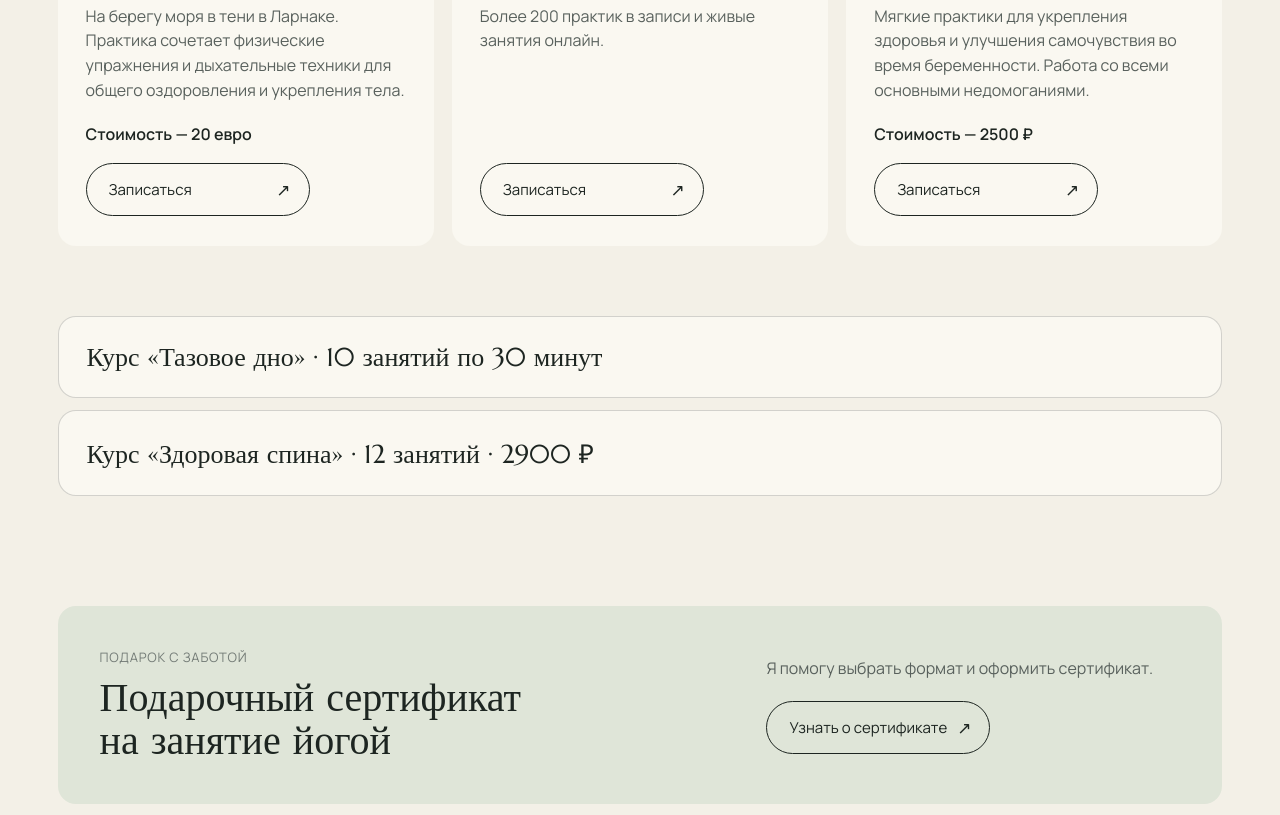
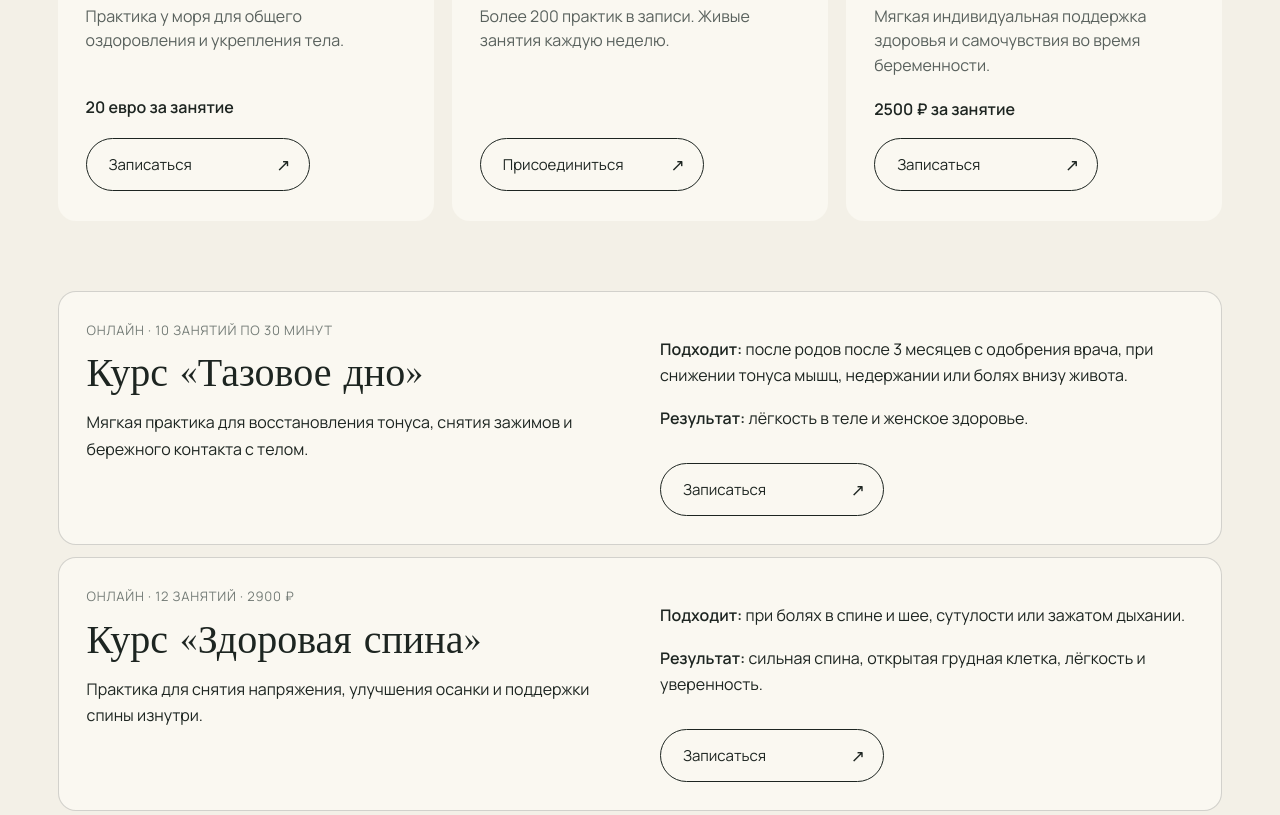
Before and after one commit to lavitaebellaalina-create/Yoga23112026, a website: page practices.html in a window 1280 px wide. Shown: the part 778-1593 px from the top of the page. Drawn offline with Linux system fonts and the light colour scheme.

Commit message:
Redesign practice offerings
Co-authored-by: Copilot <223556219+Copilot@users.noreply.github.com>

```diff
--- a/practices.html
+++ b/practices.html
@@ -33,9 +33,9 @@
         <div>
           <p class="service-meta">Ларнака · Кипр · 1 час</p>
           <h2>Йога в Ларнаке</h2>
-          <p>На берегу моря в тени в Ларнаке. Практика сочетает физические упражнения и дыхательные техники для общего оздоровления и укрепления тела.</p>
-          <strong>Стоимость — 20 евро</strong>
-          <a class="button" href="contact.html">Записаться <span>↗</span></a>
+          <p>Практика у моря для общего оздоровления и укрепления тела.</p>
+          <strong>20 евро за занятие</strong>
+          <a class="button" href="contact.html?subject=yoga-larnaca">Записаться <span>↗</span></a>
         </div>
       </article>
       <article class="source-service">
@@ -43,8 +43,8 @@
         <div>
           <p class="service-meta">Онлайн · записи и живые занятия</p>
           <h2>Онлайн клуб йоги</h2>
-          <p>Более 200 практик в записи и живые занятия онлайн.</p>
-          <a class="button" href="contact.html">Записаться <span>↗</span></a>
+          <p>Более 200 практик в записи. Живые занятия каждую неделю.</p>
+          <a class="button" href="contact.html?subject=online-club">Присоединиться <span>↗</span></a>
         </div>
       </article>
       <article class="source-service">
@@ -52,49 +52,41 @@
         <div>
           <p class="service-meta">Индивидуально · 1 час</p>
           <h2>Йога для беременных</h2>
-          <p>Мягкие практики для укрепления здоровья и улучшения самочувствия во время беременности. Работа со всеми основными недомоганиями.</p>
-          <strong>Стоимость — 2500 ₽</strong>
-          <a class="button" href="contact.html">Записаться <span>↗</span></a>
+          <p>Мягкая индивидуальная поддержка здоровья и самочувствия во время беременности.</p>
+          <strong>2500 ₽ за занятие</strong>
+          <a class="button" href="contact.html?subject=pregnancy">Записаться <span>↗</span></a>
         </div>
       </article>
     </section>
     <section class="course-details">
-      <details class="course-detail">
-        <summary>Курс «Тазовое дно» · 10 занятий по 30 минут</summary>
+      <article class="course-detail open-course">
         <div class="course-detail-grid">
           <div>
-            <p>Курс «Тазовое дно» — мягкое, глубокое путешествие к себе через осознанное движение, дыхание и внимание к телу.</p>
-            <p>Мы бережно активируем мышцы тазового дна, улучшаем кровообращение, осанку, чувствительность и контакт с телом.</p>
-            <h3>Подходит</h3>
-            <ul><li>после родов — через 3 месяца и более, при одобрении врача</li><li>при снижении тонуса мышц, недержании или болях внизу живота</li><li>для профилактики</li></ul>
+            <p class="course-kicker">Онлайн · 10 занятий по 30 минут</p>
+            <h2>Курс «Тазовое дно»</h2>
+            <p>Мягкая практика для восстановления тонуса, снятия зажимов и бережного контакта с телом.</p>
           </div>
           <div>
-            <h3>Вы научитесь</h3>
-            <ul><li>чувствовать и управлять тазовым дном</li><li>снимать зажимы в области таза и поясницы</li><li>возвращать энергию, лёгкость и сексуальность</li></ul>
-            <p><strong>Формат:</strong> онлайн, 10 коротких практик по 30 минут</p>
-            <p><strong>Результат:</strong> лёгкость в теле, женское здоровье</p>
-            <a class="button" href="contact.html">Записаться <span>↗</span></a>
+            <p><strong>Подходит:</strong> после родов после 3 месяцев с одобрения врача, при снижении тонуса мышц, недержании или болях внизу живота.</p>
+            <p><strong>Результат:</strong> лёгкость в теле и женское здоровье.</p>
+            <a class="button" href="contact.html?subject=pelvic-floor">Записаться <span>↗</span></a>
           </div>
         </div>
-      </details>
-      <details class="course-detail">
-        <summary>Курс «Здоровая спина» · 12 занятий · 2900 ₽</summary>
+      </article>
+      <article class="course-detail open-course">
         <div class="course-detail-grid">
           <div>
-            <p>Курс поможет избавиться от напряжения, укрепить мышцы спины и живота, улучшить осанку и вернуть телу ощущение поддержки изнутри.</p>
-            <p>Мягкие, продуманные практики подойдут тем, у кого часто болит спина от сидячей работы, стресса или усталости.</p>
-            <h3>Подходит</h3>
-            <ul><li>при болях в спине и шее</li><li>при сутулости и зажатом дыхании</li></ul>
+            <p class="course-kicker">Онлайн · 12 занятий · 2900 ₽</p>
+            <h2>Курс «Здоровая спина»</h2>
+            <p>Практика для снятия напряжения, улучшения осанки и поддержки спины изнутри.</p>
           </div>
           <div>
-            <h3>Вы научитесь</h3>
-            <ul><li>правильно выстраивать осанку</li><li>укреплять глубокие мышцы спины и кора</li><li>снимать напряжение через дыхание и движение</li></ul>
-            <p><strong>Формат:</strong> онлайн, 12 коротких практик по 30 минут</p>
-            <p><strong>Результат:</strong> сильная спина, открытая грудная клетка, лёгкость и уверенность в теле</p>
-            <a class="button" href="contact.html">Записаться <span>↗</span></a>
+            <p><strong>Подходит:</strong> при болях в спине и шее, сутулости или зажатом дыхании.</p>
+            <p><strong>Результат:</strong> сильная спина, открытая грудная клетка, лёгкость и уверенность.</p>
+            <a class="button" href="contact.html?subject=healthy-back">Записаться <span>↗</span></a>
           </div>
         </div>
-      </details>
+      </article>
     </section>
     <section class="gift-certificate">
       <div>
--- a/script.js
+++ b/script.js
@@ -62,9 +62,24 @@ if (leadForm) {
 
   if (subjectPicker && subjectMenu) {
     const subjectParam = new URLSearchParams(window.location.search).get("subject");
-    if (subjectParam === "certificate") {
-      subjectValue.textContent = "Сертификат";
-      subjectInput.value = "Сертификат";
+    const subjectMap = isEnglish ? {
+      "certificate": ["Gift certificate", "Gift certificate"],
+      "yoga-larnaca": ["Yoga in Larnaca", "Practice — Yoga in Larnaca"],
+      "online-club": ["Online yoga club", "Online yoga club"],
+      "pregnancy": ["Prenatal yoga", "Practice — Prenatal yoga"],
+      "pelvic-floor": ["Pelvic floor course", "Practice — Pelvic floor"],
+      "healthy-back": ["Healthy back course", "Practice — Healthy back"]
+    } : {
+      "certificate": ["Сертификат", "Сертификат"],
+      "yoga-larnaca": ["Йога в Ларнаке", "Практика — Йога в Ларнаке"],
+      "online-club": ["Онлайн клуб йоги", "Онлайн клуб йоги"],
+      "pregnancy": ["Йога для беременных", "Практика — Йога для беременных"],
+      "pelvic-floor": ["Курс «Тазовое дно»", "Практика — Тазовое дно"],
+      "healthy-back": ["Курс «Здоровая спина»", "Практика — Здоровая спина"]
+    };
+    if (subjectParam && subjectMap[subjectParam]) {
+      subjectValue.textContent = subjectMap[subjectParam][0];
+      subjectInput.value = subjectMap[subjectParam][1];
       updateSubmitState();
     }
     subjectPicker.addEventListener("click", () => {
--- a/styles.css
+++ b/styles.css
@@ -467,11 +467,26 @@ footer > div > a { border-bottom: 1px solid var(--ink); padding-bottom: 5px; }
 .source-service img { height: 300px; object-fit: cover; }
 .source-service > div { display: flex; flex-direction: column; align-items: flex-start; padding: 24px 28px 30px; }
 .source-service h2 { font-family: "Marcellus", serif; font-size: var(--card-title); font-weight: 400; margin: 8px 0 12px; }
-.source-service p:not(.service-meta) { line-height: 1.55; color: #59615d; }
+.source-service p:not(.service-meta) { min-height: 72px; line-height: 1.55; color: #59615d; }
 .source-service strong { margin: 4px 0 18px; }
 .source-service .button { margin-top: auto; }
 .course-details { display: grid; gap: 12px; margin: 0 4.5vw 110px; }
 .course-detail { border: 1px solid var(--line); border-radius: 18px; background: #faf8f1; overflow: hidden; }
+.open-course { padding: 0; }
+.course-kicker {
+  margin: 0 0 10px;
+  color: #747c77;
+  font-size: var(--small);
+  text-transform: uppercase;
+  letter-spacing: .06em;
+}
+.course-detail-grid h2 {
+  margin: 0 0 12px;
+  font-family: "Marcellus", serif;
+  font-size: var(--h2);
+  font-weight: 400;
+  line-height: 1.05;
+}
 .course-detail summary { cursor: pointer; list-style: none; padding: 24px 28px; font-family: "Marcellus", serif; font-size: 26px; }
 .course-detail summary::-webkit-details-marker { display: none; }
 .course-detail[open] summary { border-bottom: 1px solid var(--line); }
@@ -724,7 +739,7 @@ footer > div > a { border-bottom: 1px solid var(--ink); padding-bottom: 5px; }
   .practice-page-grid { margin: 0; padding: 0 5vw 55px; }
   .source-services { grid-template-columns: 1fr; margin: 55px 5vw 55px; }
   .course-details { margin: 0 5vw 55px; }
-  .course-detail-grid { grid-template-columns: 1fr; }
+  .course-detail-grid { grid-template-columns: 1fr; gap: 24px; }
   .retreat-schedule { grid-template-columns: 1fr; }
   .retreat-gallery-extra { grid-template-columns: 1fr; height: auto; }
   .retreat-gallery-extra img { height: 320px; }
```
Also changed, not shown: en/practices.html (+5 -5 lines), server.js (+6 -1 lines).
